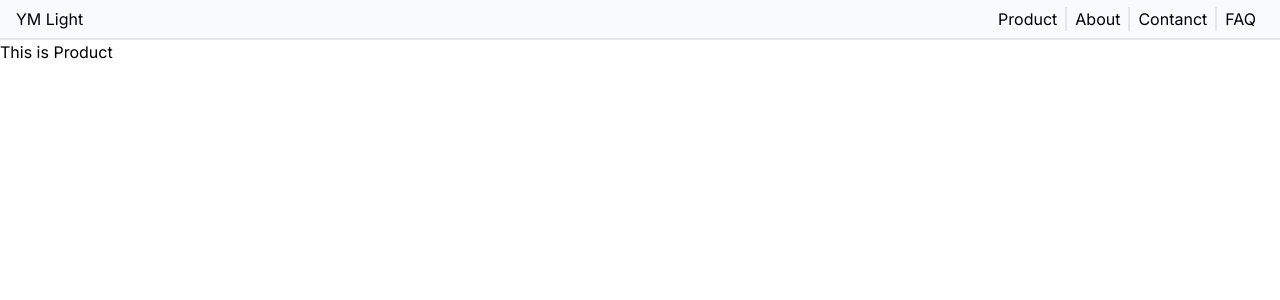
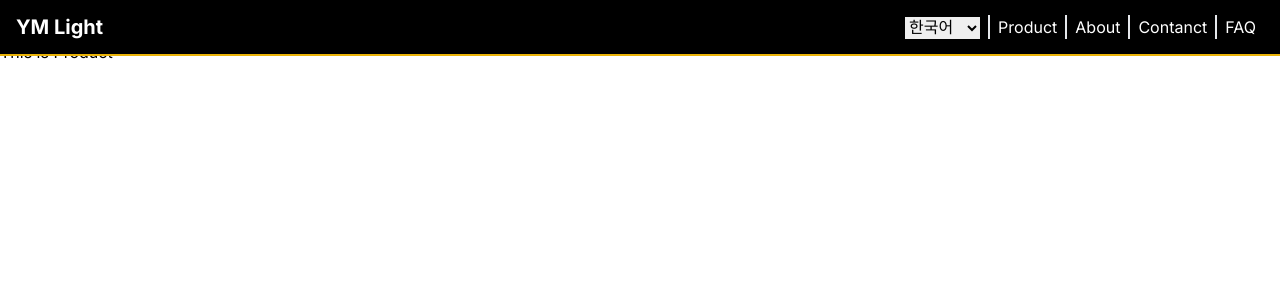
Before and after one commit to bakhanx/ym-light, a Next.js app: page /products in a window 1280 px wide. Shown: the top 300 px of the page. Built offline with nearby package versions, Linux system fonts and the light colour scheme.

Commit message:
언어선택 UI

```diff
--- a/src/components/top-navigation.tsx
+++ b/src/components/top-navigation.tsx
@@ -1,8 +1,15 @@
 const TopNav = () => {
   return (
-    <div className="w-full fixed h-10 bg-slate-50 border-b-2 p-4 flex items-center justify-between">
-      <div>YM Light</div>
+    <div className="w-full fixed h-14 text-white border-b-2 bg-black border-yellow-500 p-4 flex items-center justify-between z-50">
+      <div className="font-bold text-xl">YM Light</div>
       <ul className="divide-x-2 flex [&>li]:px-2">
+        <li className="text-black">
+          <select>
+            <option>한국어</option>
+            <option>English</option>
+            <option>中國語</option>
+          </select>
+        </li>
         <li>Product</li>
         <li>About</li>
         <li>Contanct</li>
```
